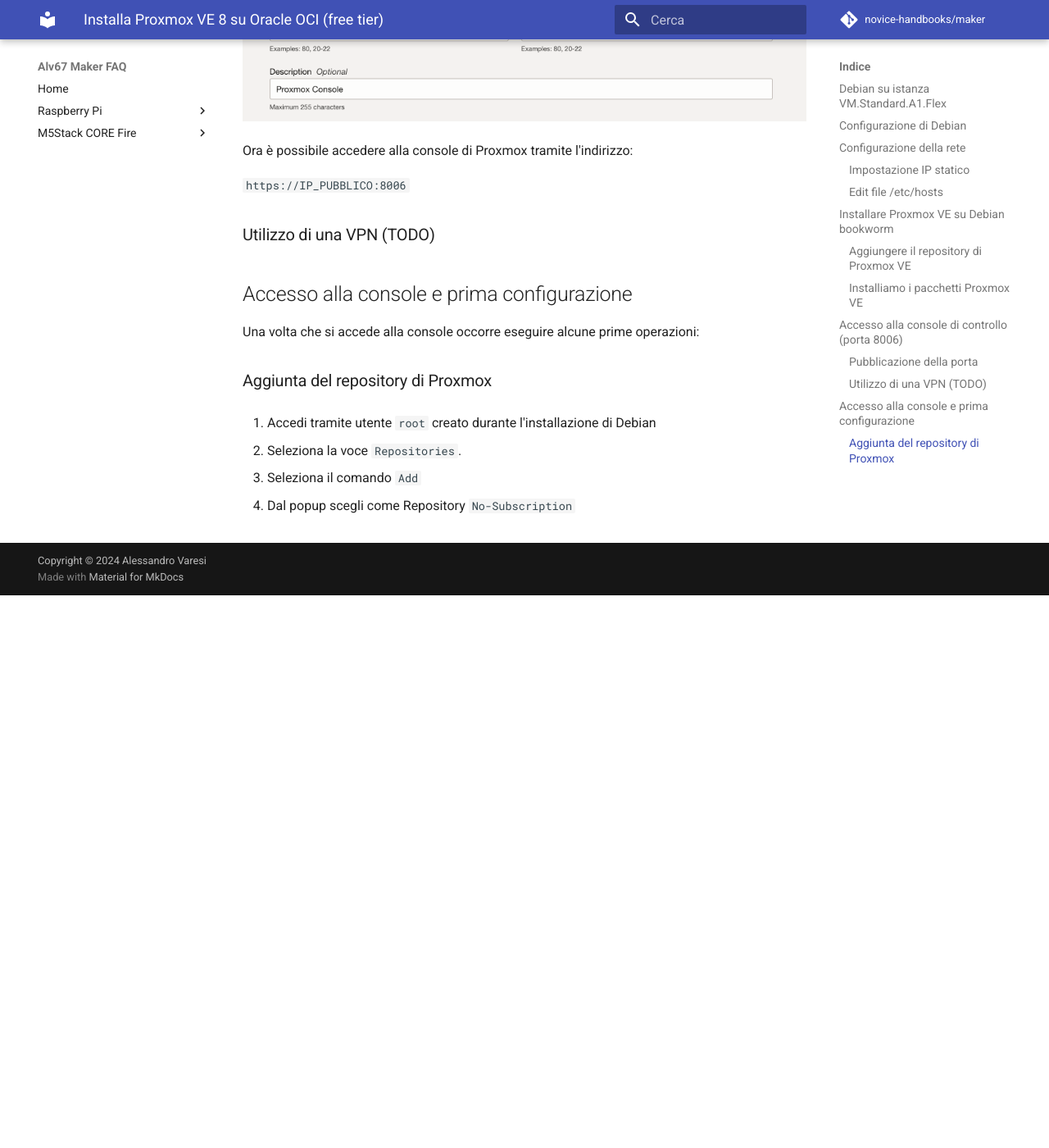
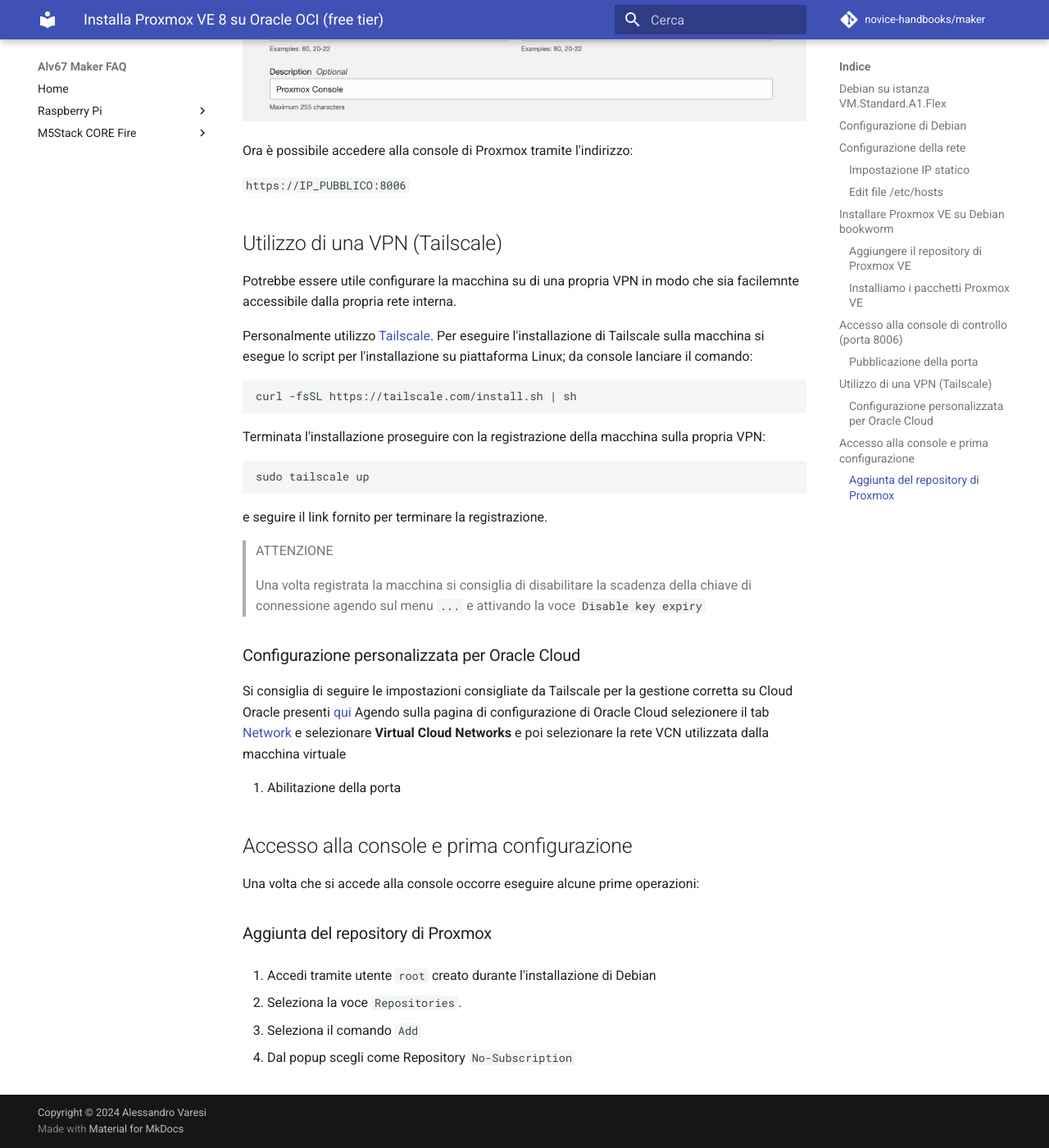
Before and after one commit to novice-handbooks/maker, an MkDocs documentation site: the page built from doc/proxmoxonoci.md, in a window 1280 px wide and 1400 px high, scrolled down 7921 px. Shown: the whole window at 82% size. Built offline with MkDocs 1.6.1 and Material for MkDocs 9.7.7, drawn with Linux system fonts in a browser that asks for light colours; comment, search, counter and statistics services are not loaded; before the commit the page ends 8647 px from its top, so only the background shows below that.

Commit message:
Update proxmoxonoci.md

````diff
--- a/doc/proxmoxonoci.md
+++ b/doc/proxmoxonoci.md
@@ -282,7 +282,34 @@
 `https://IP_PUBBLICO:8006`
 
 
-### Utilizzo di una VPN (TODO)
+## Utilizzo di una VPN (Tailscale)
+
+Potrebbe essere utile configurare la macchina su di una propria VPN in modo che sia facilemnte accessibile dalla propria rete interna.
+
+Personalmente utilizzo [Tailscale](https://tailscale.com). Per eseguire l'installazione di Tailscale sulla macchina si esegue lo script
+per l'installazione su piattaforma Linux; da console lanciare il comando:
+```bash
+curl -fsSL https://tailscale.com/install.sh | sh
+```
+Terminata l'installazione proseguire con la registrazione della macchina sulla propria VPN:
+```bash
+sudo tailscale up
+```
+e seguire il link fornito per terminare la registrazione.
+
+> ATTENZIONE
+>
+> Una volta registrata la macchina si consiglia di disabilitare la scadenza della chiave di connessione
+> agendo sul menu `...` e attivando la voce `Disable key expiry`
+
+### Configurazione personalizzata per Oracle Cloud
+
+Si consiglia di seguire le impostazioni consigliate da Tailscale per la gestione corretta su Cloud Oracle presenti [qui](https://tailscale.com/kb/1149/cloud-oracle)
+Agendo sulla pagina di configurazione di Oracle Cloud selezionere il tab [Network](https://cloud.oracle.com/networking/vcns) e selezionare
+**Virtual Cloud Networks** e poi selezionare la rete VCN utilizzata dalla macchina virtuale
+
+
+1. Abilitazione della porta
 
 ## Accesso alla console e prima configurazione
 
````
